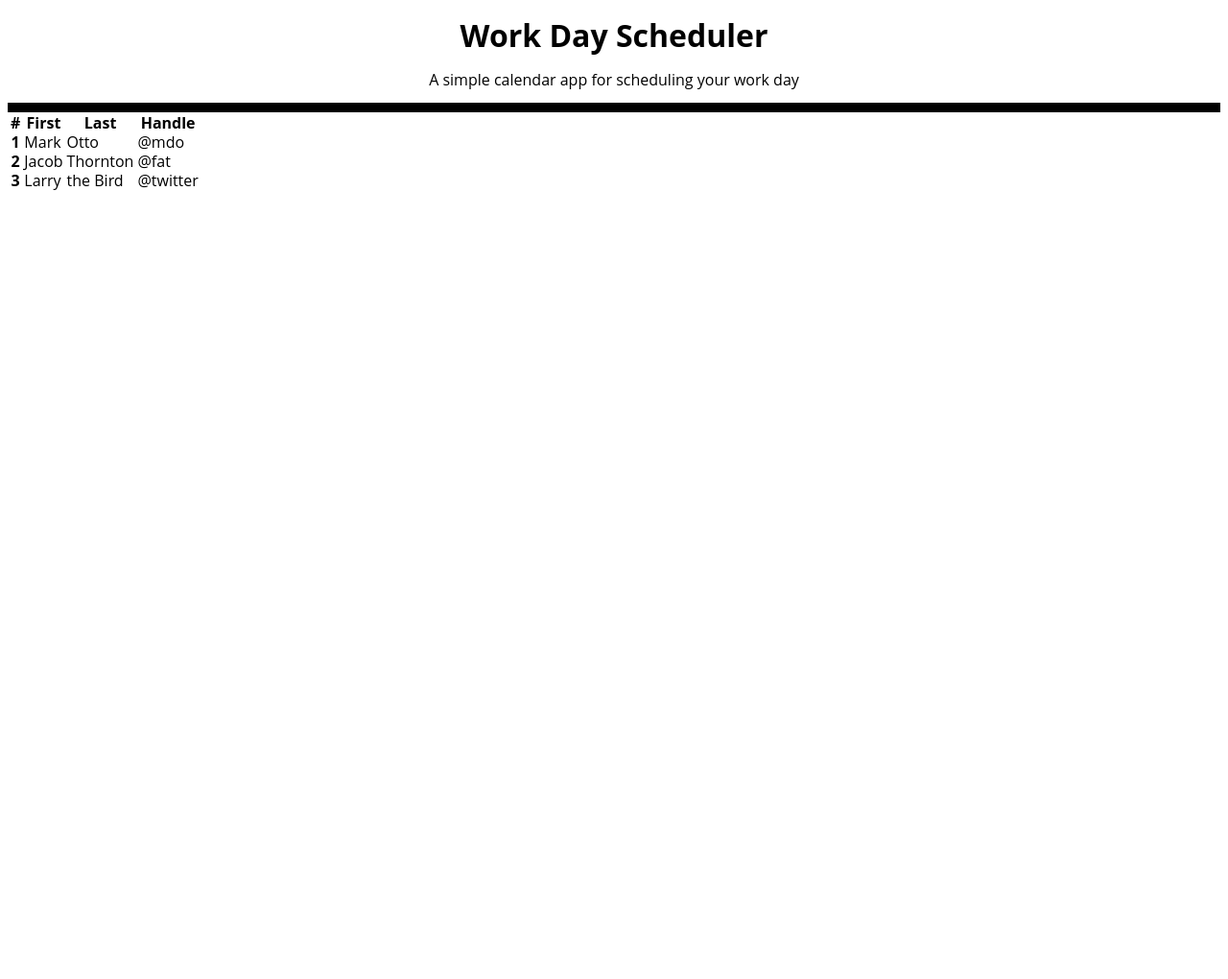
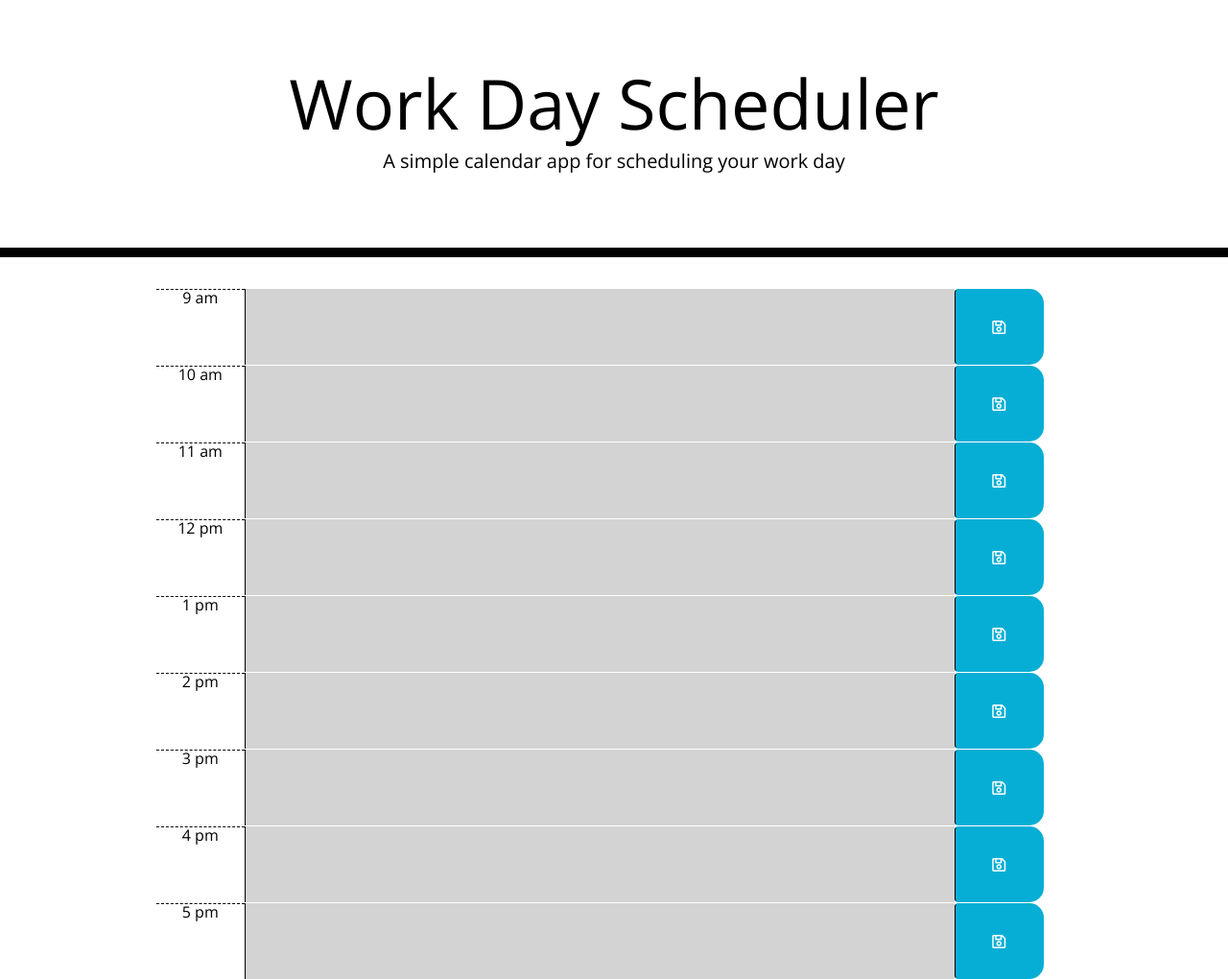
Before and after one commit to WafaMohessin/daily-planner-homework, a plain HTML site: page index.html in a window 1280 px wide. Shown: the whole page at 96% size. Before the commit the page ends 800 px from the top, so only its background shows below. Drawn offline with nearby package versions, Linux system fonts and the light colour scheme; files that its build step writes are made by us from their sources.

Commit message:
working on JS

```diff
--- a/index.html
+++ b/index.html
@@ -1,76 +1,78 @@
-
 <!DOCTYPE html>
 <html lang="en">
+
 <head>
   <meta charset="UTF-8" />
   <meta name="viewport" content="width=device-width, initial-scale=1.0" />
   <meta http-equiv="X-UA-Compatible" content="ie=edge" />
-    <!--<link
-      rel="stylesheet"
-      href="https://stackpath.bootstrapcdn.com/bootstrap/4.3.1/css/bootstrap.min.css"
-    />
-    <link
-      rel="stylesheet"
-      href="https://use.fontawesome.com/releases/v5.8.1/css/all.css"
-      integrity="sha384-50oBUHEmvpQ+1lW4y57PTFmhCaXp0ML5d60M1M7uH2+nqUivzIebhndOJK28anvf"
-      crossorigin="anonymous"
-    />
-    <link
-      href="https://fonts.googleapis.com/css?family=Open+Sans&display=swap"
-      rel="stylesheet"
-    /> -->
-    <link rel="stylesheet" href="style.css" />
-
+  <link rel="stylesheet" href="https://stackpath.bootstrapcdn.com/bootstrap/4.3.1/css/bootstrap.min.css" />
+  <link rel="stylesheet" href="https://use.fontawesome.com/releases/v5.8.1/css/all.css"
+    integrity="sha384-50oBUHEmvpQ+1lW4y57PTFmhCaXp0ML5d60M1M7uH2+nqUivzIebhndOJK28anvf" crossorigin="anonymous" />
+  <link href="https://fonts.googleapis.com/css?family=Open+Sans&display=swap" rel="stylesheet" />
+  <link rel="stylesheet" href="./assets/style.css" />
   <title>Work Day Scheduler</title>
 </head>
 
 <body>
+  <!-- Header -->
   <header class="jumbotron">
     <h1 class="display-3">Work Day Scheduler</h1>
     <p class="lead">A simple calendar app for scheduling your work day</p>
     <p id="currentDay" class="lead"></p>
   </header>
+  <!-- Timeblock Containers -->
   <div class="container">
-      <!-- Timeblocks go here -->
-
-      <table class="table table-striped">
-        <thead>
-          <tr>
-            <th scope="col">#</th>
-            <th scope="col">First</th>
-            <th scope="col">Last</th>
-            <th scope="col">Handle</th>
-          </tr>
-        </thead>
-        <tbody>
-          <tr>
-            <th scope="row">1</th>
-            <td>Mark</td>
-            <td>Otto</td>
-            <td>@mdo</td>
-          </tr>
-          <tr>
-            <th scope="row">2</th>
-            <td>Jacob</td>
-            <td>Thornton</td>
-            <td>@fat</td>
-          </tr>
-          <tr>
-            <th scope="row">3</th>
-            <td>Larry</td>
-            <td>the Bird</td>
-            <td>@twitter</td>
-          </tr>
-        </tbody>
-      </table>
-
-
-
-
+    <!-- Timeblocks -->
+    <div class="row time-block justify-content-center">
+      <p class="hour col-1">9 am</p>
+      <textarea class="h-100 past col-8" name="task" ></textarea>
+      <button class="btn saveBtn col-1 h-100 far fa-save" type="button"></button>
     </div>
-
+    <div class="row time-block justify-content-center">
+      <p class="hour col-1">10 am</p>
+      <textarea class="h-100 past col-8" name="task" ></textarea>
+      <button class="btn saveBtn col-1 h-100 far fa-save" type="button"></button>
+    </div>
+    <div class="row time-block justify-content-center">
+      <p class="hour col-1">11 am</p>
+      <textarea class="h-100 past col-8" name="task" ></textarea>
+      <button class="btn saveBtn col-1 h-100 far fa-save" type="button"></button>
+    </div>
+    <div class="row time-block justify-content-center">
+      <p class="hour col-1">12 pm</p>
+      <textarea class="h-100 past col-8" name="task" ></textarea>
+      <button class="btn saveBtn col-1 h-100 far fa-save" type="button"></button>
+    </div>
+    <div class="row time-block justify-content-center">
+      <p class="hour col-1">1 pm</p>
+      <textarea class="h-100 past col-8" name="task" ></textarea>
+      <button class="btn saveBtn col-1 h-100 far fa-save" type="button"></button>
+    </div>
+    <div class="row time-block justify-content-center">
+      <p class="hour col-1">2 pm</p>
+      <textarea class="h-100 past col-8" name="task" ></textarea>
+      <button class="btn saveBtn col-1 h-100 far fa-save" type="button"></button>
+    </div>
+    <div class="row time-block justify-content-center">
+      <p class="hour col-1">3 pm</p>
+      <textarea class="h-100 past col-8" name="task" ></textarea>
+      <button class="btn saveBtn col-1 h-100 far fa-save" type="button"></button>
+    </div>
+    <div class="row time-block justify-content-center">
+      <p class="hour col-1">4 pm</p>
+      <textarea class="h-100 past col-8" name="task" ></textarea>
+      <button class="btn saveBtn col-1 h-100 far fa-save" type="button"></button>
+    </div>
+    <div class="row time-block justify-content-center">
+      <p class="hour col-1">5 pm</p>
+      <textarea class="h-100 past col-8" name="task" ></textarea>
+      <button class="btn saveBtn col-1 h-100 far fa-save" type="button"></button>
+    </div>
+  </div>
 
   <script src="https://cdnjs.cloudflare.com/ajax/libs/jquery/3.2.1/jquery.min.js"></script>
   <script src="https://cdnjs.cloudflare.com/ajax/libs/moment.js/2.24.0/moment.min.js"></script>
+  <script src="./assets/script.js"></script>
 </body>
+
 </html>
--- a/style.css
+++ b/style.css
@@ -12,7 +12,9 @@ body {
   border-left: 1px solid black;
   padding: 10px;
 }
-
+:focus-visible {
+  outline: black solid 1px;
+}
 .jumbotron {
   text-align: center;
   background-color: transparent;
@@ -28,8 +30,8 @@ body {
 .time-block {
   text-align: center;
   border-radius: 15px;
+  width: 100%;
 }
-
 .row {
   white-space: pre-wrap;
   height: 80px;
@@ -44,17 +46,17 @@ body {
 
 .past {
   background-color: #d3d3d3;
-    color: white;
+  color: black;
 }
 
 .present {
   background-color: #ff6961;
-    color: white;
+  color: black;
 }
 
 .future {
   background-color: #77dd77;
-    color: white;
+  color: black;
 }
 
 .saveBtn {
@@ -65,7 +67,10 @@ body {
   color: white;
 }
 
-  .saveBtn i:hover {
-    font-size: 20px;
-    transition: all 0.3s ease-in-out;
+.saveBtn:hover {
+  background-color: #119911;
 }
+
+.saveBtn i {
+  font-size: 1.5em;
+}
```
Also changed, not shown: script.js (+51 -0 lines). Lines whose indentation alone changed are shown as unchanged.
